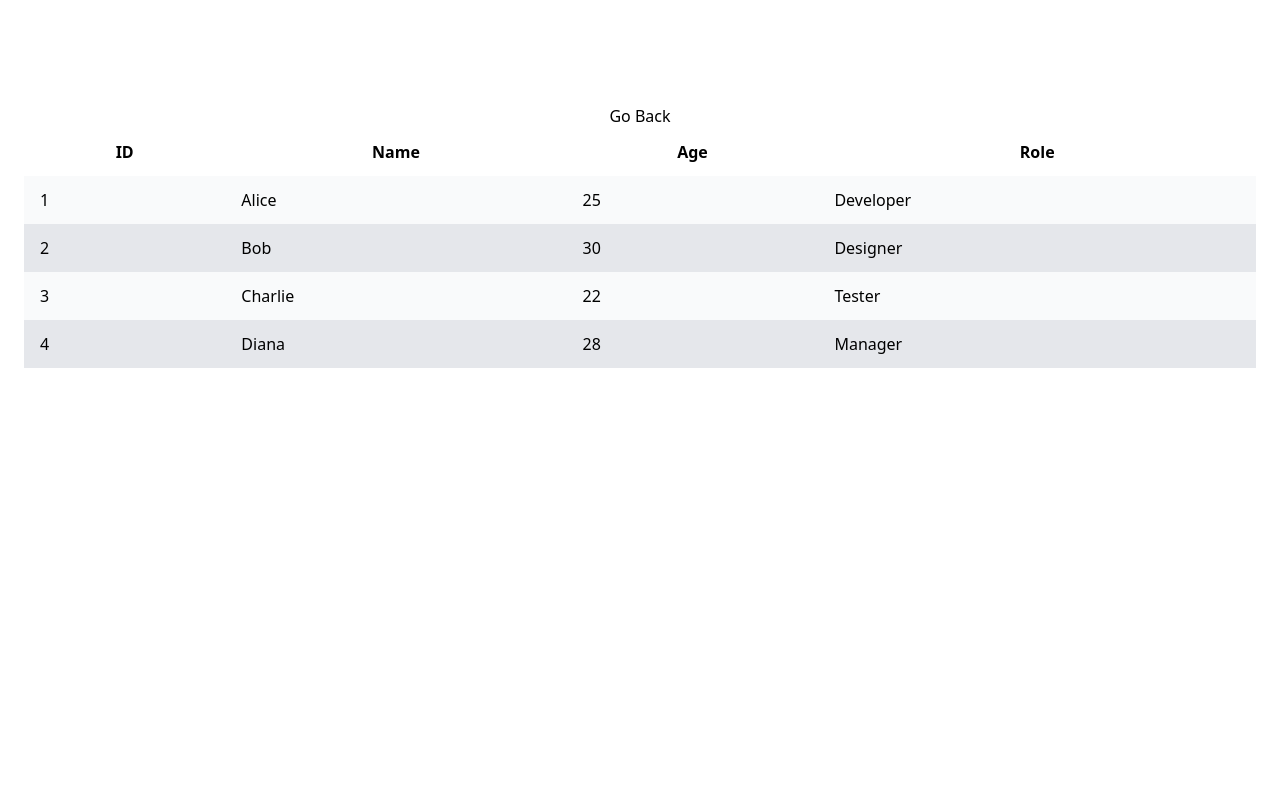
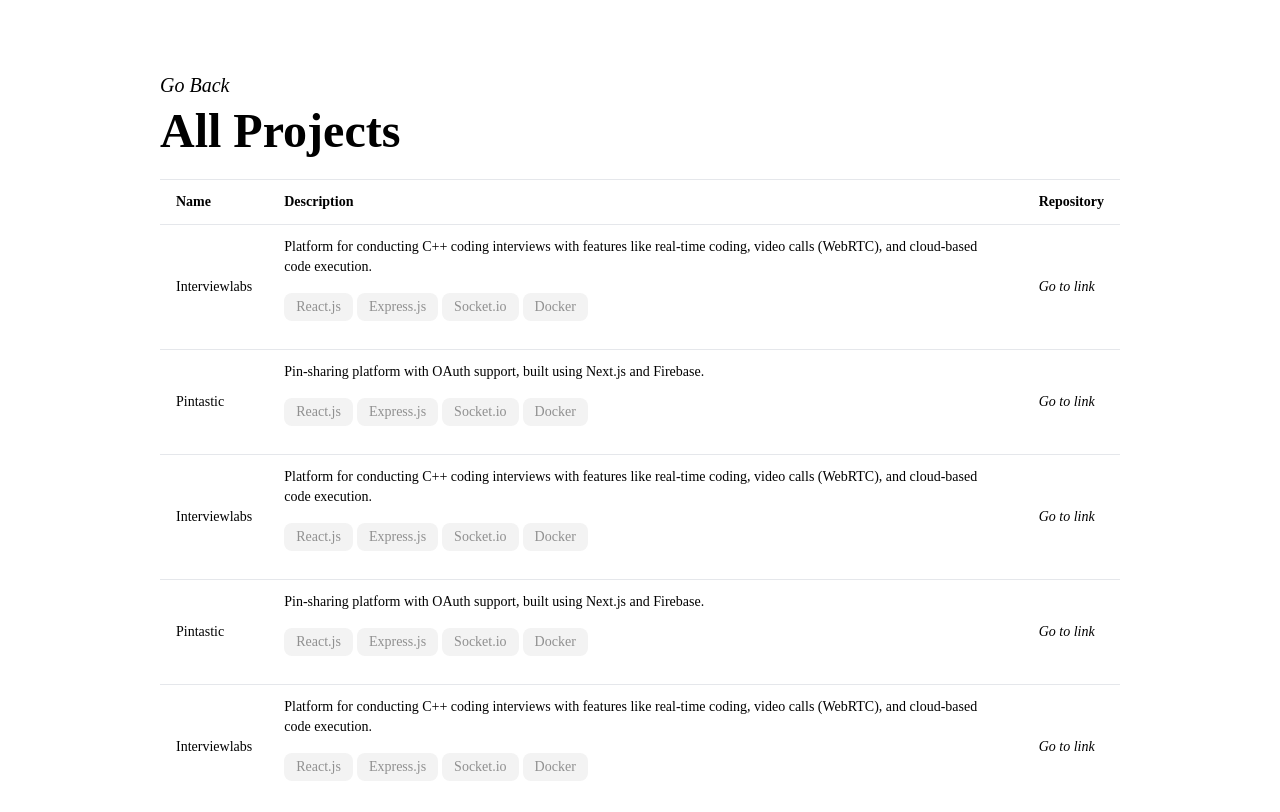
Before and after one commit to ujjwalpathaak/portfolio_v2, a React (Vite) app: page /all in a window 1280 px wide. Shown: the top 812 px of the page. Built offline with nearby package versions, Linux system fonts and the light colour scheme; a web font is replaced by a local one.

Commit message:
commit #14

```diff
--- a/src/components/ExternalLink.jsx
+++ b/src/components/ExternalLink.jsx
@@ -6,7 +6,7 @@ const ExternalLink = ({ text, link }) => {
       <Link
         to={link}
         rel="noreferrer noopener"
-        className="text-xl italic relative inline-block text-black transition duration-300 group hover:bg-yellow-300"
+        className="text-xl italic w-fit relative inline-block text-black transition duration-300 group hover:bg-yellow-300"
       >
         {text}
         <span className="absolute left-0 bottom-0 h-[2px] w-0 bg-black transition-all duration-300 group-hover:w-full"></span>
--- a/src/components/Footer.jsx
+++ b/src/components/Footer.jsx
@@ -2,7 +2,7 @@ import React from 'react'
 
 const Footer = () => {
   return (
-    <div className='h-[10vh]'></div>
+    <div className='h-[10vh] fle'>Ujjwal Pathak.</div>
   )
 }
 
--- a/src/components/Project.jsx
+++ b/src/components/Project.jsx
@@ -4,11 +4,11 @@ import HighlightText from "./HighlightText";
 
 const Projects = ({ name, description, highlight_descripion, technologies, links, image }) => {
   return (
-    <div className="mb-10 flex items-start" key={name}>
-      <div className="w-1/4 mb-3 mr-6 lg:mb-6">
+    <div className="mb-10 flex flex-col lg:flex-row items-start" key={name}>
+      <div className="w-full lg:w-1/4 mb-3 lg:mr-6 lg:mb-6">
         <img className="" src={image} alt={name}></img>
       </div>
-      <div className="w-3/4">
+      <div className="w-full lg:w-3/4">
         <h6 className="text-xl justify-between items-center flex font-bold text-heading">
           <div>
           {name}
--- a/src/components/SkillTag.jsx
+++ b/src/components/SkillTag.jsx
@@ -1,10 +1,18 @@
 import React from "react";
 
-const SkillTag = ({ technology }) => {
+const SkillTag = ({ small, technology }) => {
   return (
-    <span className="mb-1 mr-1 rounded-lg bg-skillBg px-3 py-1 text-sm text-skillText">
-      {technology}
-    </span>
+    <>
+      {small ? (
+        <span className="text-xs mb-1 rounded-lg bg-skillBg px-1 text-center py-1 text-skillText">
+          {technology}
+        </span>
+      ) : (
+        <span className="mb-1 mr-1 rounded-lg bg-skillBg px-3 py-1 text-sm text-skillText">
+          {technology}
+        </span>
+      )}
+    </>
   );
 };
 
--- a/src/config.json
+++ b/src/config.json
@@ -180,21 +180,37 @@
     {
       "name": "Interviewlabs",
       "description": "Platform for conducting C++ coding interviews with features like real-time coding, video calls (WebRTC), and cloud-based code execution.",
+      "technology": ["React.js", "Express.js", "Socket.io", "Docker"],
       "github": ""
     },
     {
       "name": "Pintastic",
       "description": "Pin-sharing platform with OAuth support, built using Next.js and Firebase.",
+      "technology": ["React.js", "Express.js", "Socket.io", "Docker"],
       "github": ""
     },
     {
       "name": "Interviewlabs",
       "description": "Platform for conducting C++ coding interviews with features like real-time coding, video calls (WebRTC), and cloud-based code execution.",
+      "technology": ["React.js", "Express.js", "Socket.io", "Docker"],
       "github": ""
     },
     {
       "name": "Pintastic",
       "description": "Pin-sharing platform with OAuth support, built using Next.js and Firebase.",
+      "technology": ["React.js", "Express.js", "Socket.io", "Docker"],
+      "github": ""
+    },
+    {
+      "name": "Interviewlabs",
+      "description": "Platform for conducting C++ coding interviews with features like real-time coding, video calls (WebRTC), and cloud-based code execution.",
+      "technology": ["React.js", "Express.js", "Socket.io", "Docker"],
+      "github": ""
+    },
+    {
+      "name": "Pintastic",
+      "description": "Pin-sharing platform with OAuth support, built using Next.js and Firebase.",
+      "technology": ["React.js", "Express.js", "Socket.io", "Docker"],
       "github": ""
     }
   ]
--- a/src/pages/Main.jsx
+++ b/src/pages/Main.jsx
@@ -103,14 +103,13 @@ const Main = () => {
                         <OpenSource {...exp} />
                     ))}
                 </section>
-                <section id="thingsihavemade" className="">
+                <section id="thingsihavemade" className="mb-[10vh]">
                     <Heading heading="Things I have made" type="subheading" />
                     {config.projects.map((exp) => (
                         <Project {...exp} />
                     ))}
                     <ExternalLink text="Go to Archive" link="/all/projects" />
                 </section>
-                <Footer />
             </div>
         </div>
     )
--- a/src/pages/Table.jsx
+++ b/src/pages/Table.jsx
@@ -1,8 +1,11 @@
 import React, { useState } from 'react';
 import { Link } from 'react-router-dom';
+import ExternalLink from '../components/ExternalLink';
+import Heading from '../components/Heading';
+import personalInformation from '../config.json'; // Fixed typo here
+import SkillTag from '../components/SkillTag';
 
-const Table = ({data2}) => {
-  // to remove
+const Table = ({ data2 }) => {
   const [data, setData] = useState([
     { id: 1, name: 'Alice', age: 25, role: 'Developer' },
     { id: 2, name: 'Bob', age: 30, role: 'Designer' },
@@ -11,48 +14,56 @@ const Table = ({data2}) => {
   ]);
 
   return (
-    <div className="p-6 min-h-screen flex flex-col justify-start items-center mt-[10vh]">
-      <Link to='/'>Go Back</Link>
-      <table className="min-w-full ">
-        <thead className="">
+    <div className="flex flex-col font-averia justify-start items-center w-[100vw] h-[100vh]">
+      <div className="h-[20vh] w-3/4 flex gap-2 flex-col justify-end">
+        <ExternalLink text="Go Back" link="/" />
+        <Heading heading="All Projects" type="name" />
+      </div>
+
+      <div className="h-[80vh] max-w-3/4 w-full mt-6 flex overflow-x-auto justify-center text-sm lg:text-md">
+        <table className="w-full lg:w-3/4">
+          <thead className="sticky top-0 bg-white border-y z-10">
             <tr>
-            <th
-              className="py-3 px-4"
-            >
-              ID
-            </th>
-            <th
-              className="py-3 px-4"
-            >
-              Name
-            </th>
-            <th
-              className="py-3 px-4"
-            >
-              Age
-            </th>
-            <th
-              className="py-3 px-4"
-            >
-              Role
-            </th>
+              <th className="py-3 px-4 text-left">Name</th>
+              <th className="py-3 px-4 text-left">Description</th>
+              <th className="py-3 px-4 text-left">Repository</th>
             </tr>
           </thead>
           <tbody>
-          {data.map((row, index) => (
-            <tr
-              key={row.id}
-              className={index % 2 === 0 ? 'bg-gray-50' : 'bg-gray-200'}
+            {personalInformation.project_archive.map((row) => ( // Fixed typo here
+              <tr key={row.id} className="border-y">
+                <td className="py-3 px-4">{row.name}</td>
+                <td className="py-3 px-4 text-xs lg:text-sm flex-col break-all lg:break-normal">
+                  {row.description}
+                <div className="lg:py-3 mt-1 hidden lg:flex flex-row items-center flex-wrap">
+                  {row.technology.map((tech, index) => (
+                    <React.Fragment key={index}>
+                      <div className="lg:hidden flex justify-center">
+                        <SkillTag small={true} technology={tech} />
+                      </div>
+                      <div className="hidden lg:flex justify-center">
+                        <SkillTag technology={tech} />
+                      </div>
+                    </React.Fragment>
+                  ))}
+                </div>
+                </td>
+                <td className="py-3 px-4">
+                  <a
+                    href={row.github}
+                    rel="noreferrer noopener"
+                    className="italic inline-block w-fit relative text-black transition duration-300 group hover:bg-yellow-300"
                   >
-              <td className="py-3 px-4">{row.id}</td>
-              <td className="py-3 px-4">{row.name}</td>
-              <td className="py-3 px-4">{row.age}</td>
-              <td className="py-3 px-4">{row.role}</td>
+                    Go to link
+                    <span className="absolute left-0 bottom-0 h-[2px] w-0 bg-black transition-all duration-300 group-hover:w-full"></span>
+                  </a>
+                </td>
               </tr>
             ))}
           </tbody>
         </table>
       </div>
+    </div>
   );
 };
 
```
Lines whose indentation alone changed are shown as unchanged.
